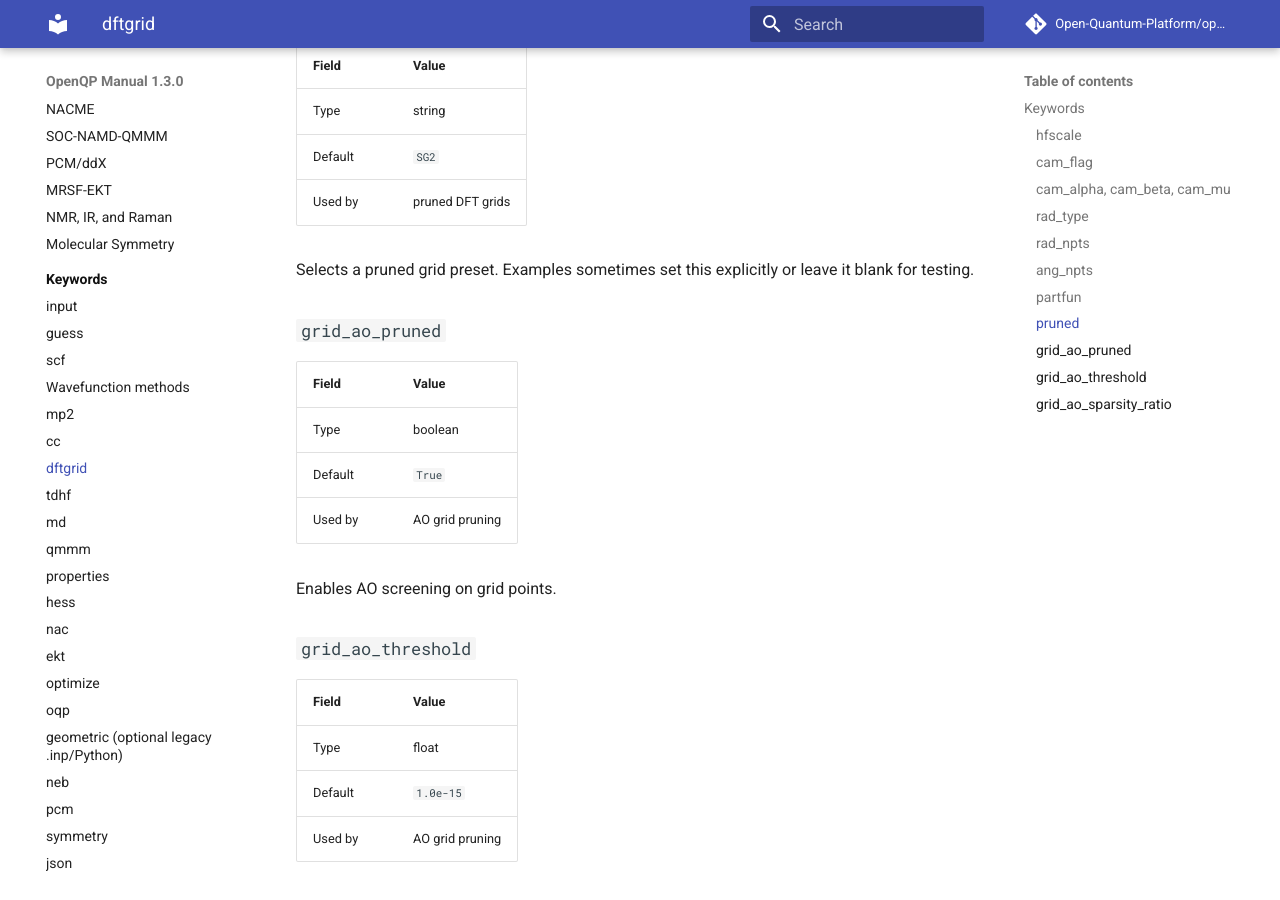
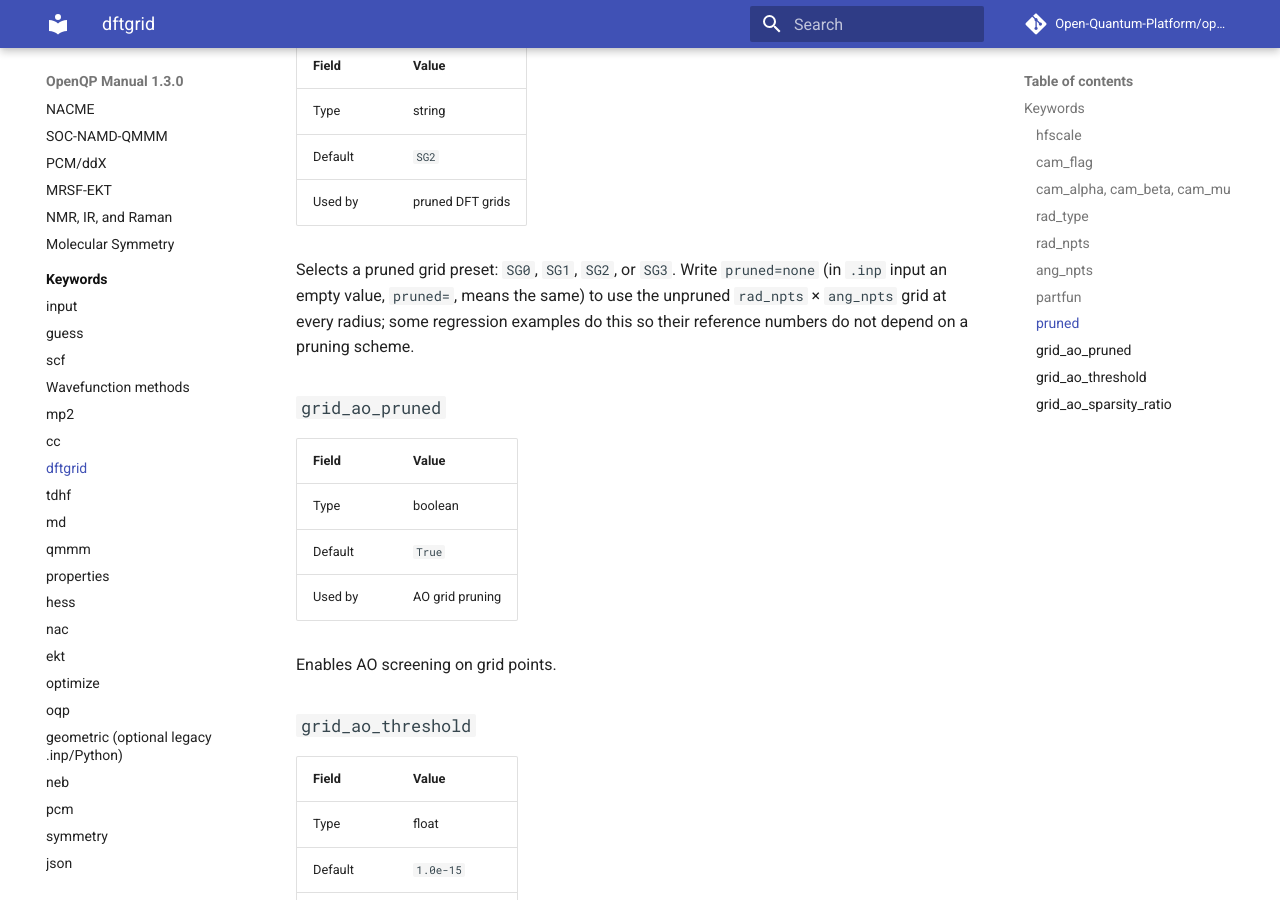
Before and after one commit to Open-Quantum-Platform/openqp-docs, an MkDocs documentation site: the page built from docs/keywords/dftgrid.md, in a window 1280 px wide and 900 px high, scrolled down 2628 px. Built offline with MkDocs 1.6.1 and Material for MkDocs 9.7.7, drawn with Linux system fonts in a browser that asks for light colours; comment, search, counter and statistics services are not loaded.

Commit message:
Document pruned=none as the readable spelling of an unpruned DFT grid
Companion to Open-Quantum-Platform/openqp#358, which accepts none/off/false/no
alongside the legacy empty value and renders the unpruned grid as
dftgrid(pruned=none) instead of dftgrid(pruned="").

Co-Authored-By: Claude Fable 5 <noreply@anthropic.com>

```diff
--- a/docs/keywords/dftgrid.md
+++ b/docs/keywords/dftgrid.md
@@ -86,8 +86,11 @@ Selects the partition function used to assign atomic grid weights.
 | Default | `SG2` |
 | Used by | pruned DFT grids |
 
-Selects a pruned grid preset. Examples sometimes set this explicitly or leave it
-blank for testing.
+Selects a pruned grid preset: `SG0`, `SG1`, `SG2`, or `SG3`. Write
+`pruned=none` (in `.inp` input an empty value, `pruned=`, means the same) to
+use the unpruned `rad_npts` × `ang_npts` grid at every radius; some regression
+examples do this so their reference numbers do not depend on a pruning
+scheme.
 
 ### `grid_ao_pruned`
 
```
